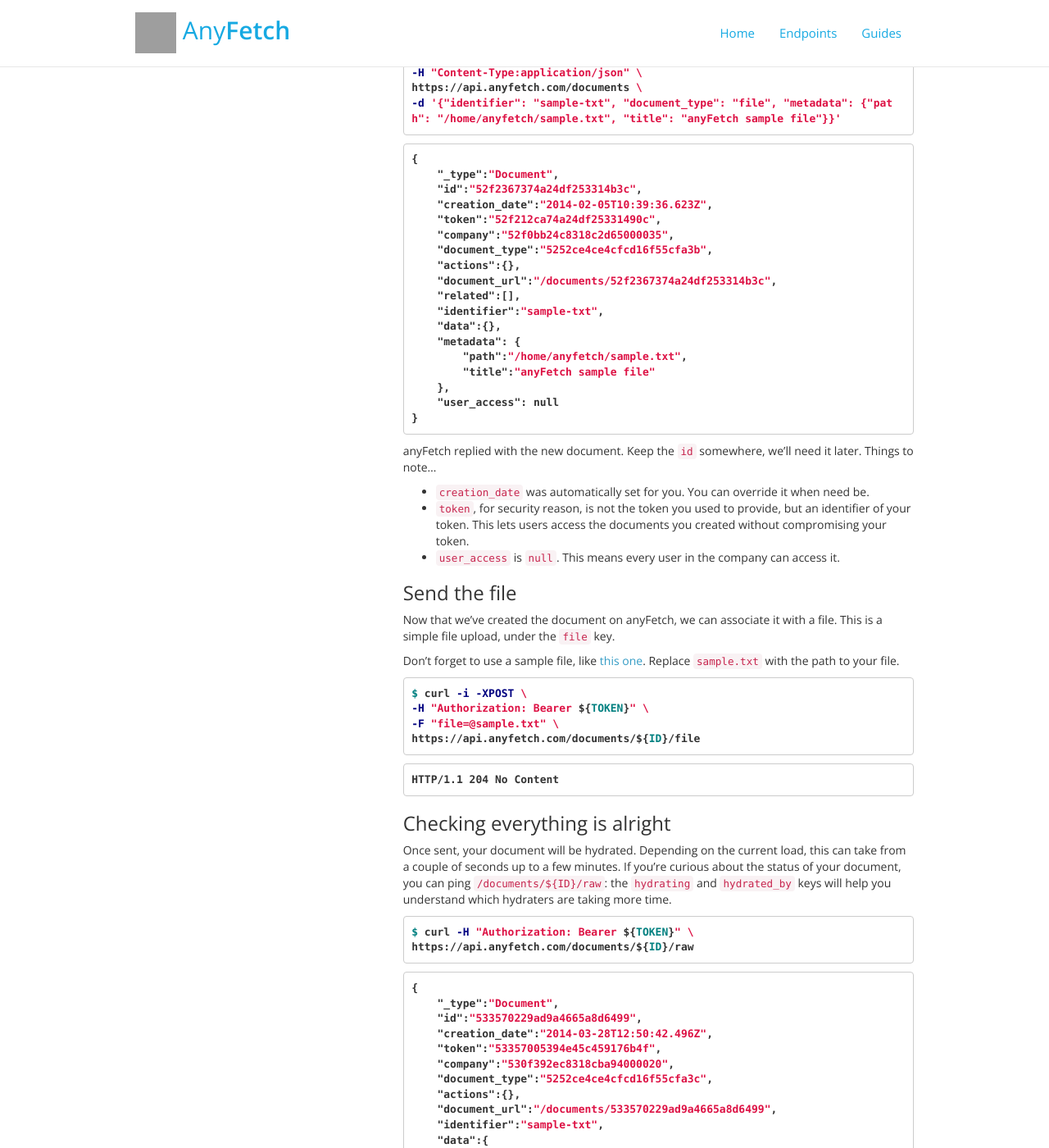
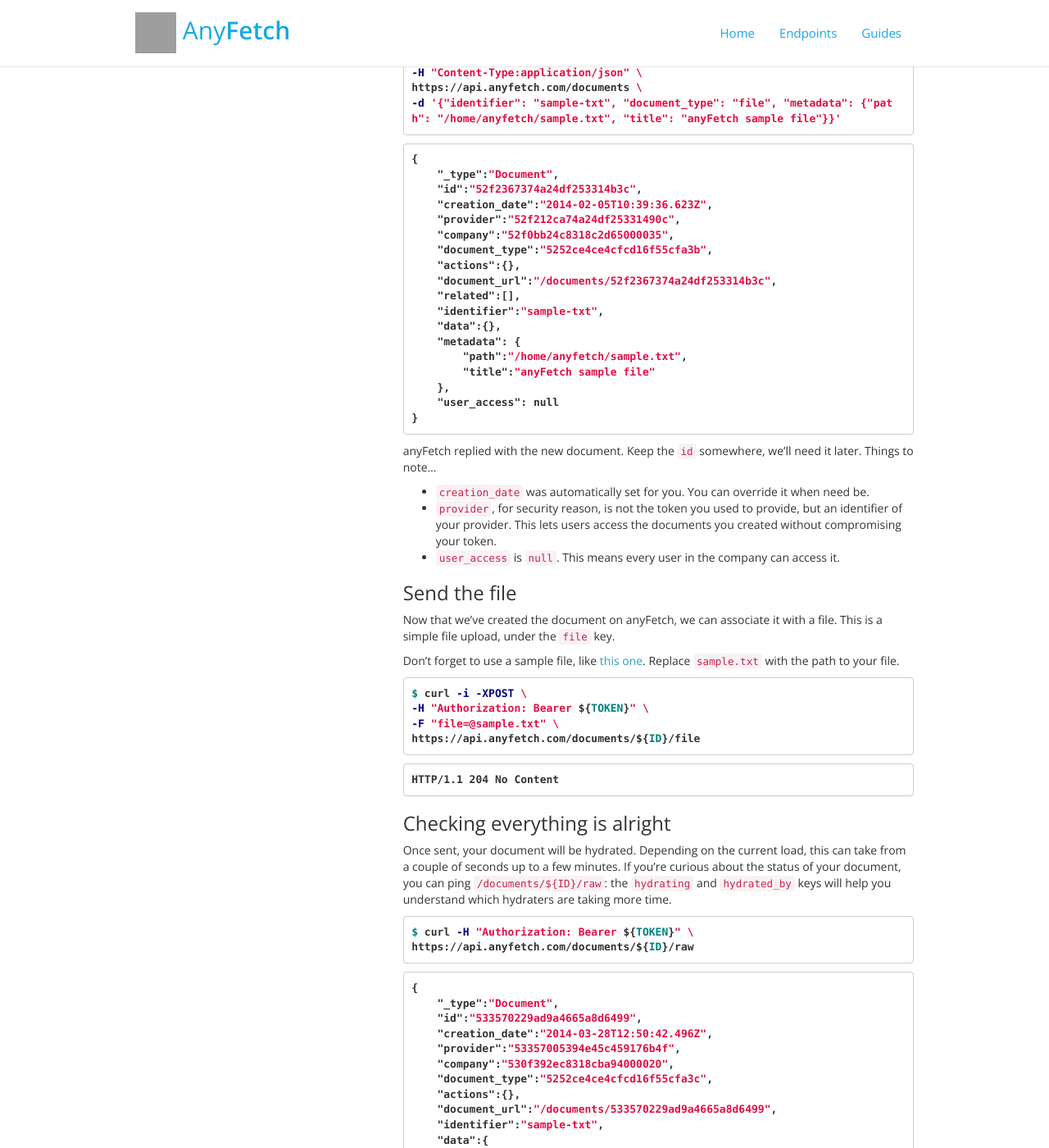
Before and after one commit to AnyFetch/developers.anyfetch.com, a Jekyll site: the page built from guides/tutorials/hello-world.md, in a window 1280 px wide and 1400 px high, scrolled down 1707 px. Shown: the whole window at 82% size. Built offline with Jekyll 4.4.1, drawn with Linux system fonts in a browser that asks for light colours; nearby versions of some CDN libraries; Markdown is read by kramdown in place of the engine named in the settings; some of the changed text lies outside the part shown; grey boxes are pictures that could not be loaded.

Commit message:
Replaced token with provider

```diff
--- a/guides/tutorials/hello-world.md
+++ b/guides/tutorials/hello-world.md
@@ -77,7 +77,7 @@ https://api.anyfetch.com/documents \
     "_type":"Document",
     "id":"52f2367374a24df253314b3c",
     "creation_date":"2014-02-05T10:39:36.623Z",
-    "token":"52f212ca74a24df25331490c",
+    "provider":"52f212ca74a24df25331490c",
     "company":"52f0bb24c8318c2d65000035",
     "document_type":"5252ce4ce4cfcd16f55cfa3b",
     "actions":{},
@@ -97,7 +97,7 @@ anyFetch replied with the new document. Keep the `id` somewhere, we'll need it l
 Things to note...
 
 * `creation_date` was automatically set for you. You can override it when need be.
-* `token`, for security reason, is not the token you used to provide, but an identifier of your token. This lets users access the documents you created without compromising your token.
+* `provider`, for security reason, is not the token you used to provide, but an identifier of your provider. This lets users access the documents you created without compromising your token.
 * `user_access` is `null`. This means every user in the company can access it.
 
 ### Send the file
@@ -130,7 +130,7 @@ https://api.anyfetch.com/documents/${ID}/raw
     "_type":"Document",
     "id":"533570229ad9a4665a8d6499",
     "creation_date":"2014-03-28T12:50:42.496Z",
-    "token":"53357005394e45c459176b4f",
+    "provider":"53357005394e45c459176b4f",
     "company":"530f392ec8318cba94000020",
     "document_type":"5252ce4ce4cfcd16f55cfa3c",
     "actions":{},
@@ -183,7 +183,7 @@ https://api.anyfetch.com/documents?search=anyfetch
             "id":"52f2367374a24df253314b3c",
             "identifier":"sample-txt",
             "creation_date":"2014-03-26T17:28:47.688Z",
-            "token":"53330deb745e83fe25f6c3dc",
+            "provider":"53330deb745e83fe25f6c3dc",
             "company":"52f0bb24c8318c2d65000035",
             "document_type":"5252ce4ce4cfcd16f55cfa3c",
             "actions":{},
--- a/javascripts/tools.js
+++ b/javascripts/tools.js
@@ -25,7 +25,7 @@ $(function() {
 $('body').scrollspy({ target: '#nav', offset: 130 });
 
 $(function(){
-    // Check the initial Poistion of the Sticky Header
+    // Check the initial position of the Sticky Header
     var toc = $('#toc');
     if(toc[0]) {
         var stickyHeaderTop = toc.position().top - 100;
```
Also changed, not shown: other parts of guides/tutorials/hello-world.md (+1 -1 lines), blueprint.md (+13 -13 lines), guides/concepts/identifier.md (+1 -1 lines), guides/concepts/templating.md (+1 -1 lines).
